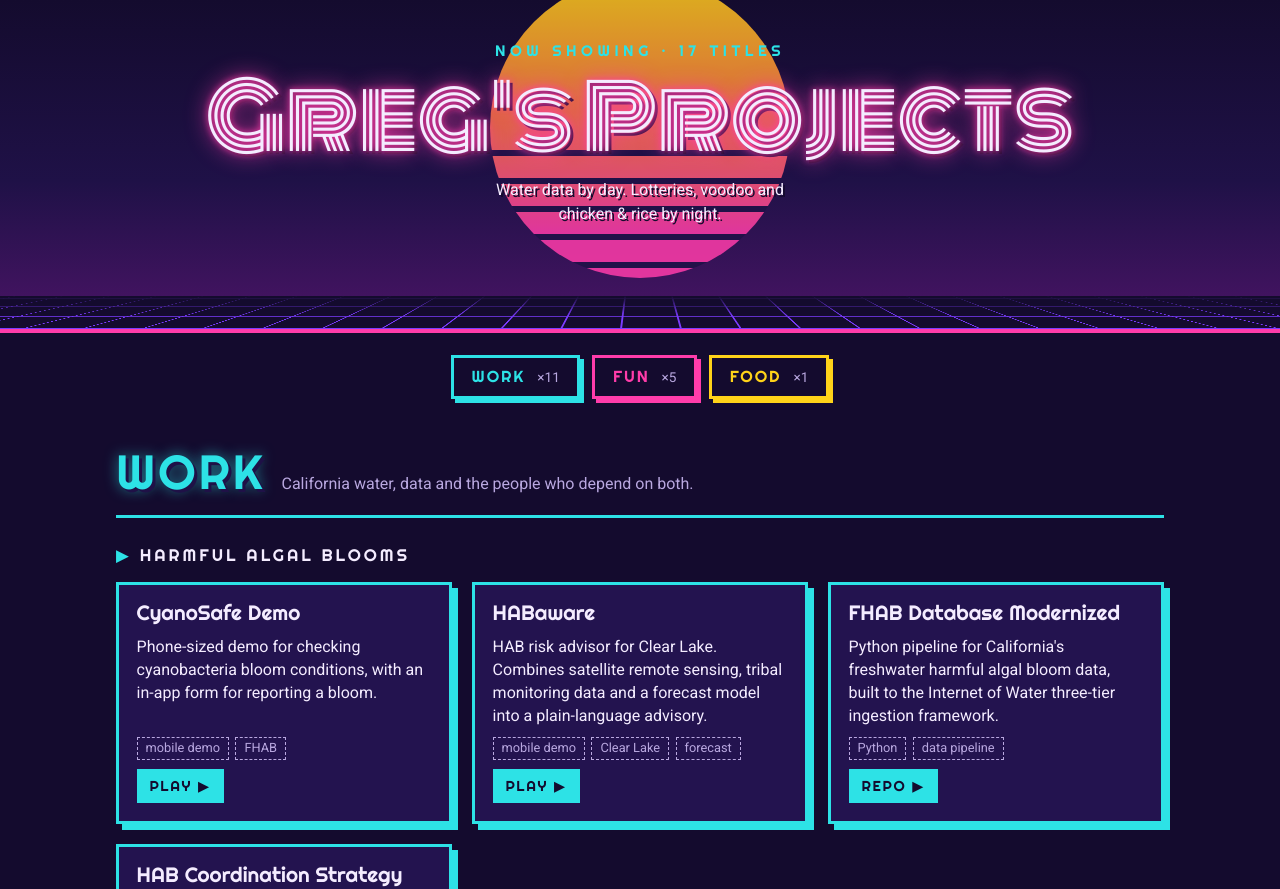
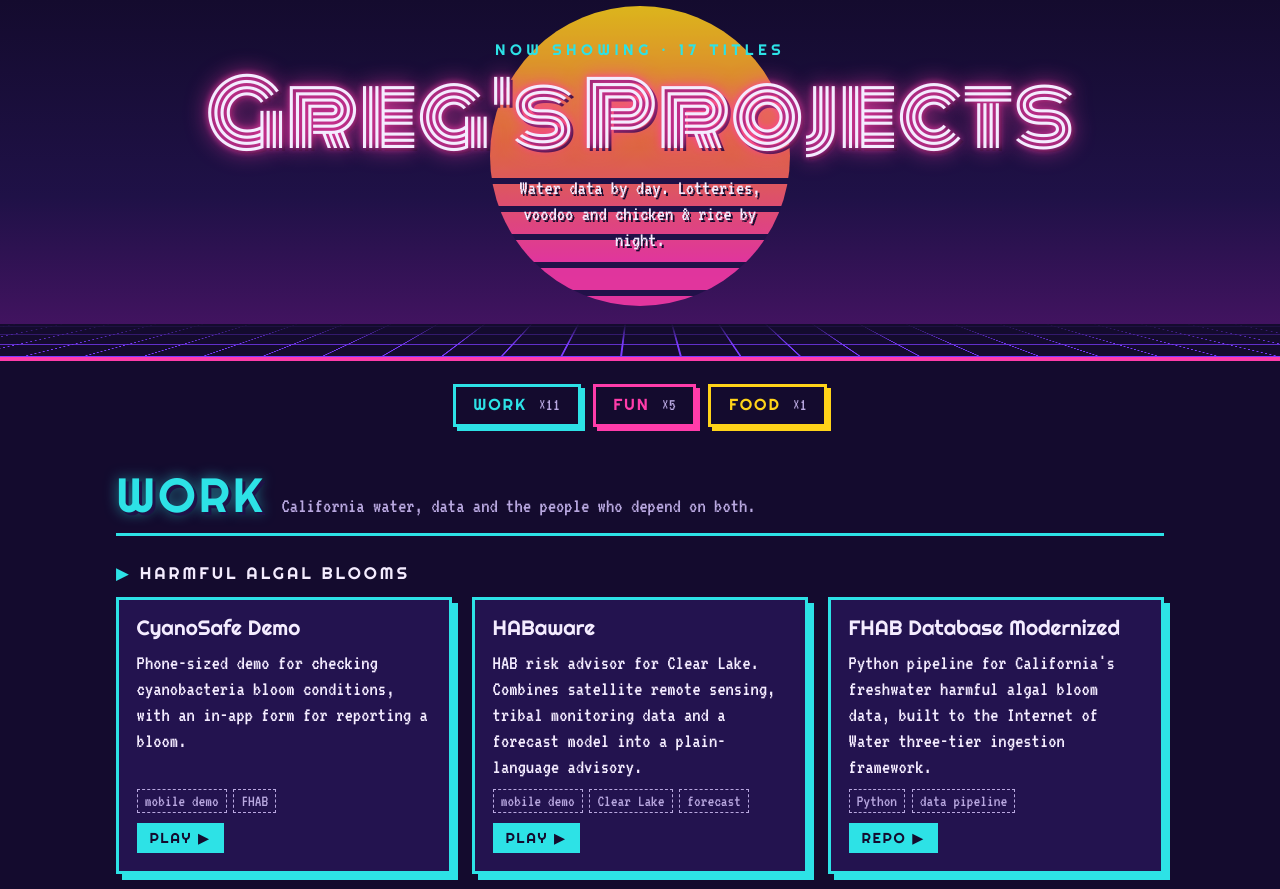
Before and after one commit to ggearheart/ggearheart.github.io, a plain HTML site: page index.html in a window 1280 px wide. Shown: the top 889 px of the page. Drawn offline with Linux system fonts and the light colour scheme.

Commit message:
Revert "Switch body text to Roboto for readability"
This reverts commit 6f82796797f8bbc478cd2d00a6739acb3acded92.

```diff
--- a/index.html
+++ b/index.html
@@ -5,7 +5,7 @@
 <meta name="viewport" content="width=device-width, initial-scale=1">
 <meta name="description" content="Greg Gearheart's projects, sorted into Work, Fun and Food.">
 <title>Greg's Project Arcade</title>
-<link rel="stylesheet" href="https://fonts.googleapis.com/css2?family=Monoton&family=Righteous&family=Roboto:wght@400;500&display=swap">
+<link rel="stylesheet" href="https://fonts.googleapis.com/css2?family=Monoton&family=Righteous&family=VT323&display=swap">
 <style>
 /* Layout: sunset-and-grid marquee up top, then three neon-coded channels (work / fun / food),
    each split into topics holding cassette-label cards. Single committed dark look. */
@@ -23,15 +23,15 @@
   --grid: #7b3cff;
   --display: "Monoton", "Righteous", Impact, sans-serif;
   --head: "Righteous", "Trebuchet MS", Verdana, sans-serif;
-  --body: "Roboto", "Helvetica Neue", Arial, sans-serif;
+  --body: "VT323", "Courier New", ui-monospace, monospace;
 }
 * { box-sizing: border-box; }
 body {
   background: var(--night);
   color: var(--ink);
   font-family: var(--body);
-  font-size: 1rem;
-  line-height: 1.45;
+  font-size: 1.3rem;
+  line-height: 1.25;
 }
 a { color: inherit; }
 a:focus-visible { outline: 3px solid var(--yellow); outline-offset: 3px; }
@@ -112,7 +112,7 @@ nav.channels a {
   transition: transform .1s, box-shadow .1s;
 }
 nav.channels a:hover { transform: translate(2px, 2px); box-shadow: 2px 2px 0 var(--c); }
-nav.channels small { font-family: var(--body); font-size: .85rem; letter-spacing: 0; color: var(--ink-dim); margin-left: .35rem; }
+nav.channels small { font-family: var(--body); font-size: 1.1rem; letter-spacing: 0; color: var(--ink-dim); margin-left: .35rem; }
 
 /* ---------- Channels ---------- */
 main { display: flex; flex-direction: column; gap: 3rem; padding-block: 2rem 3rem; }
@@ -175,8 +175,8 @@ h3::before { content: "▶ "; color: var(--c); }
 .card p { margin: 0; color: var(--ink); flex: 1; }
 .tags { display: flex; flex-wrap: wrap; gap: .4rem; list-style: none; margin: 0; padding: 0; }
 .tags li {
-  font-size: .8rem; line-height: 1;
-  padding: .25rem .5rem;
+  font-size: 1.05rem; line-height: 1;
+  padding: .15rem .45rem;
   color: var(--ink-dim);
   border: 1px dashed var(--ink-dim);
 }
```
